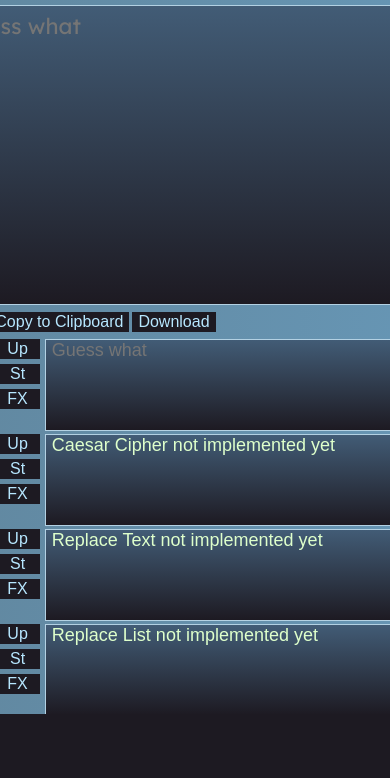
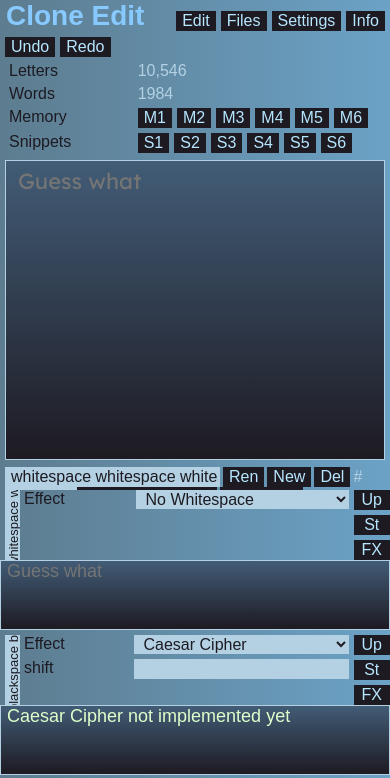
Before and after one commit to S0urcemaster/cloneedit, a Next.js app: page /cloneedit/ in a window 390 px wide. Shown: the top 778 px of the page. Built offline with nearby package versions, Linux system fonts and the light colour scheme; a web font is replaced by a local one.

Commit message:
+responsive

```diff
--- a/app/clones.tsx
+++ b/app/clones.tsx
@@ -28,21 +28,27 @@ function Controller() {
 function Clone({ clone }: { clone: CloneModel }) {
 	const { settings, source, selectedClone, effectChanged, setSelectedClone } = useCloneEditContext()
 
+	function CloneName() {
+		return (
+			<div style={{ marginTop: 0, padding: '0 7px 0 5px', overflow: 'hidden', width: 20 }}>
+				<p style={{
+					fontSize: 'small', backgroundColor: settings.brightColor, color: settings.darkColor,
+					padding: '1px 0 3px 5px', margin: '0px 0 0px 0', pointerEvents: 'none',
+					transform: 'rotate(-90deg)', transformOrigin: 'left top', whiteSpace: 'nowrap', display: 'inline-block',
+					position: 'relative', bottom: -80
+				}}>{clone.name}</p>
+			</div>
+		)
+	}
+
 	return (
 		<div>
 			{clone.id === selectedClone.id &&
 				<Controller />
 			}
-			<div style={{ display: 'grid', gridTemplateColumns: '0fr auto', cursor: 'pointer' }} onClick={() => setSelectedClone(clone)}>
-				<div style={{ marginTop: 0, padding: '0 7px 0 5px', overflow: 'hidden', width: 20 }}>
-					<p style={{
-						fontSize: 'small', backgroundColor: settings.brightColor, color: settings.darkColor,
-						padding: '1px 0 3px 5px', margin: '0px 0 0px 0', pointerEvents: 'none',
-						transform: 'rotate(-90deg)', transformOrigin: 'left top', whiteSpace: 'nowrap', display: 'inline-block',
-						position: 'relative', bottom: -80
-					}}>{clone.name}</p>
-				</div>
-				<div style={{ display: 'grid', gridTemplateColumns: '4fr 7fr', padding: '0px 3px 0px 3px', gap: 5, height: 90 }}>
+			<div className='screenGridDirection' style={{ display: 'grid' }}>
+				<div style={{ display: 'grid', gridTemplateColumns: '0fr auto', cursor: 'pointer' }} onClick={() => setSelectedClone(clone)}>
+					<CloneName />
 					<div style={{ display: 'grid', gridTemplateColumns: '9fr 1fr', gap: 5 }}>
 						<div>
 							<fieldset style={{ display: 'grid', gridTemplateColumns: '1fr 2fr', gap: 5, paddingLeft: 4 }}>
@@ -63,12 +69,15 @@ function Clone({ clone }: { clone: CloneModel }) {
 						</div>
 						<TabBar vertical buttonNames={['Up', 'St', 'FX']} onTabClick={(tabName) => console.log(`Tab clicked: ${tabName}`)} />
 					</div>
+				</div>
+				<div style={{ flexGrow: 1 }}>
 					<textarea
 						value={clone.effect.update(source, ...clone.effect.params)}
 						// rows={14}
 						placeholder={'Guess what'}
 						style={{
 							height: '100%',
+							width: '100%',
 							resize: 'none',
 							background: settings.editorBackgroundColor, // Gradient background
 							color: settings.editorTextColor, // Text color
@@ -93,7 +102,6 @@ export default function Clones() {
 
 	return (
 		<div style={{ background: settings.componentColor }}>
-			{/* <Controller /> */}
 			<div style={{ display: 'flex', flexDirection: 'column', gap: 5 }}>
 				{currentDocument.clones.map((clone, ix) => (
 					<Clone key={ix} clone={clone} />
--- a/app/editor.tsx
+++ b/app/editor.tsx
@@ -59,13 +59,15 @@ function Source() {
 
 	return (
 		<>
-			<div className={constants.fonts[constants.FONT_LEXEND].font.className} style={{ display: 'flex', flexDirection: 'column', height: 300 }}>
+			<div className={constants.fonts[constants.FONT_LEXEND].font.className}
+				style={{ height: 300, flexGrow: 1 }}>
 				<textarea
 					value={text}
 					// rows={14}
 					placeholder={'Guess what'}
 					style={{
 						height: '100%',
+						width: '100%',
 						resize: 'none',
 						background: settings.editorBackgroundColor, // Gradient background
 						color: settings.editorTextColor, // Text color
@@ -89,7 +91,7 @@ export default function Editor() {
 
 	return (
 		<>
-			<div style={{ display: 'grid', gridTemplateColumns: '3fr 7fr', padding: 5, gap: 5, background: settings.componentColor }}>
+			<div className='screenFlexDirection' style={{ display: 'flex', gridTemplateColumns: '3fr 7fr', padding: 5, gap: 5, background: settings.componentColor }}>
 				<Head />
 				<Source />
 			</div>
--- a/app/globals.css
+++ b/app/globals.css
@@ -5,20 +5,69 @@
 	--bright-lum-color: #b7e7ff;
 }
 
+*,
+*::before,
+*::after {
+	box-sizing: border-box;
+}
+
 html,
 body {
-	color: #c4d6ff;
 	margin: 0;
 	padding: 0;
-	width: 100vw;
+	width: 100%;
+	height: 100%;
+	background-color: var(--dark-color);
+	color: #b3d1e3;
 	display: flex;
 	justify-content: center;
+	align-items: start;
+	box-sizing: border-box;
+}
+
+.layout {
+	display: flex;
+	flex-direction: row;
+	width: 100%;
+	justify-content: center;
 	align-items: center;
-	background-color: var(--dark-color);
-	color: #b3d1e3;
-	letter-spacing: 0em;
-	overflow-x: scroll;
-	/* overflow-y: hidden */
+}
+
+.page {
+	display: grid;
+	grid-template-rows: 1fr auto;
+	background-color: #25293C;
+	width: 1280px;
+	min-width: 1280px;
+	overflow-y: hidden;
+	box-shadow: 0 0 10px 10px rgba(0, 0, 0, 0.2);
+}
+
+.screenFlexDirection {
+	flex-direction: row;
+}
+
+.screenGridDirection {
+	grid-template-columns: 4fr 7fr;
+	grid-template-rows: 1fr;
+}
+
+@media (max-width: 1280px) {
+	.screenFlexDirection {
+		flex-direction: column;
+	}
+
+	.screenGridDirection {
+		grid-template-columns: 1fr;
+		grid-template-rows: 1fr 1fr;
+	}
+
+	.page {
+		width: 100vw;
+		min-width: unset;
+		width: unset;
+		box-shadow: none;
+	}
 }
 
 textarea,
--- a/app/layout.tsx
+++ b/app/layout.tsx
@@ -7,7 +7,11 @@ export default function RootLayout({
 }) {
 	return (
 		<html lang="en" className={constants.fonts[constants.FONT_FUNNEL_SANS].font.className}>
-			<body>{children}</body>
+			<body>
+				<div className='layout'>
+					{children}
+				</div>
+			</body>
 		</html>
 	)
 }
--- a/app/page.tsx
+++ b/app/page.tsx
@@ -5,10 +5,7 @@ import { useEffect } from 'react';
 
 export default function Page() {
 	return (
-		<div style={{
-			display: 'grid', gridTemplateRows: '1fr auto', backgroundColor: '#25293C', width: 1280, minWidth: 1280,
-			overflowY: 'hidden', boxShadow: '0 0 10px 10px rgba(0, 0, 0, 0.2)'
-		}}>
+		<div className='page' style={{}}>
 			<App />
 		</div>
 	)
```
Also changed, not shown: readme/readme-day6.md.
